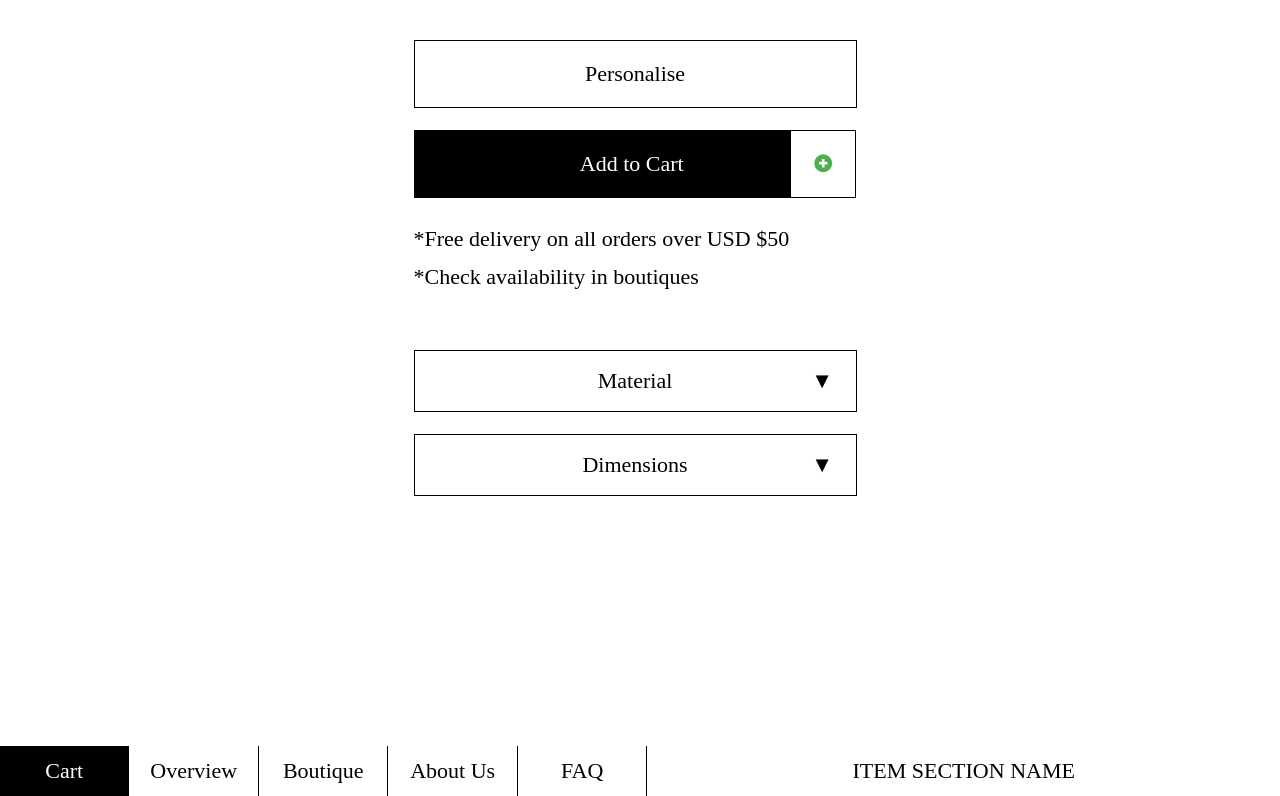
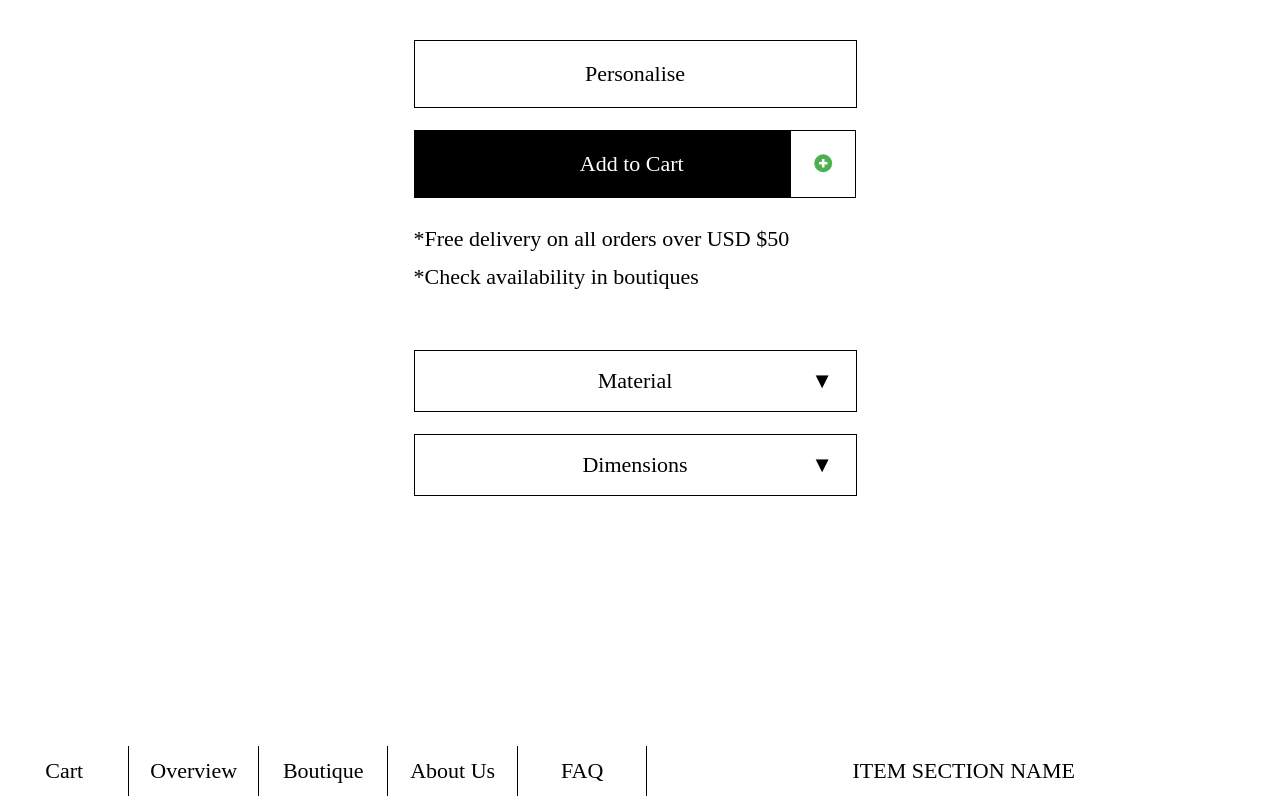
Before and after one commit to benzobak83/mini-app-for-testing, a React (Vite) app: page / in a window 1280 px wide. Shown: the part 951-1747 px from the top of the page. Built offline with nearby package versions, Linux system fonts and the light colour scheme.

Commit message:
fix: styles

```diff
--- a/src/components/BurgerMenu/BurgerMenu.scss
+++ b/src/components/BurgerMenu/BurgerMenu.scss
@@ -27,7 +27,7 @@
     display: flex;
     flex-direction: column;
     align-items: center;
-    padding-top: 30px;
+    padding-top: 50px;
   }
 
   // .burger-menu__li
@@ -59,6 +59,8 @@
     position: absolute;
     left: 10px;
     top: 10px;
+    width: 30px;
+    height: 30px;
     &:hover {
       color: red;
     }
--- a/src/components/Footer/Footer.scss
+++ b/src/components/Footer/Footer.scss
@@ -32,17 +32,20 @@
     cursor: pointer;
     background-color: $footer-background-color;
     color: $footer-color;
-    transition: font-weight 0.1s;
-    &_active {
+    transition: font-weight 0.1s, background-color 0.2s, color 0.2s;
+
+    &:hover {
+      font-weight: 600;
       background-color: $footer-background-color2;
       color: $footer-color2;
     }
-    &:hover {
-      font-weight: 600;
-    }
     &:not(:last-child) {
       border-right: 1px solid $footer-border-color;
+      @media screen and (max-width: 950px) {
+        border-right: none;
+      }
     }
+
     // .footer__item_big
 
     &_big {
```
